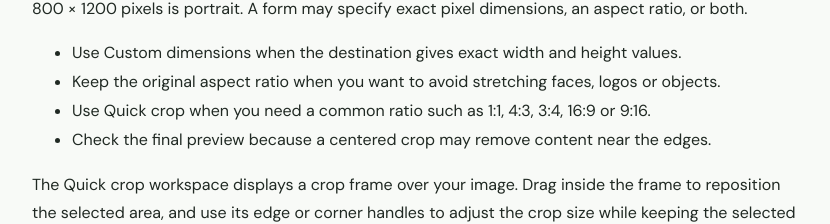
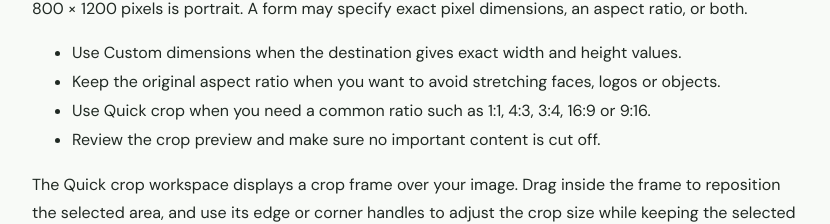
Before and after one commit to ashrafhashmi95786-sys/easy-image-resizer, a Next.js app: page /guides in a window 1280 px wide. Shown: the part 995-1219 px from the top of the page, without its empty margins (222-1052 px from the left). Built offline with nearby package versions, Linux system fonts and the light colour scheme.

Commit message:
Clarify crop preview guidance in image guides

```diff
--- a/app/guides/page.tsx
+++ b/app/guides/page.tsx
@@ -41,7 +41,7 @@ export default function GuidesPage() {
         <li>Use Custom dimensions when the destination gives exact width and height values.</li>
         <li>Keep the original aspect ratio when you want to avoid stretching faces, logos or objects.</li>
         <li>Use Quick crop when you need a common ratio such as 1:1, 4:3, 3:4, 16:9 or 9:16.</li>
-        <li>Check the final preview because a centered crop may remove content near the edges.</li>
+        <li>Review the crop preview and make sure no important content is cut off.</li>
       </ul>
       <p>The Quick crop workspace displays a crop frame over your image. Drag inside the frame to reposition the selected area, and use its edge or corner handles to adjust the crop size while keeping the selected aspect ratio. Choose the ratio first, then position the frame so the important subject stays inside it. Review the output preview before downloading.</p>
     </article>
```
